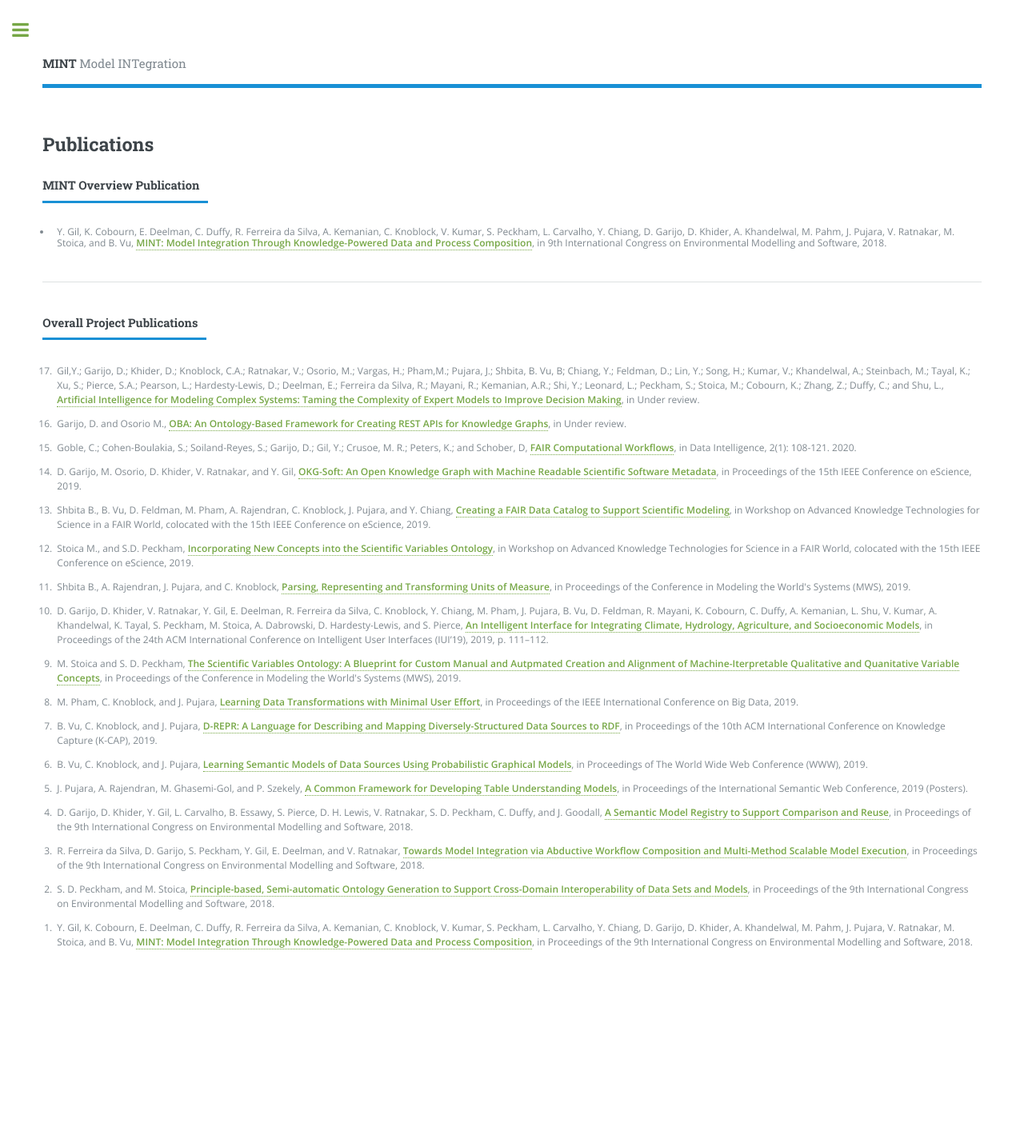
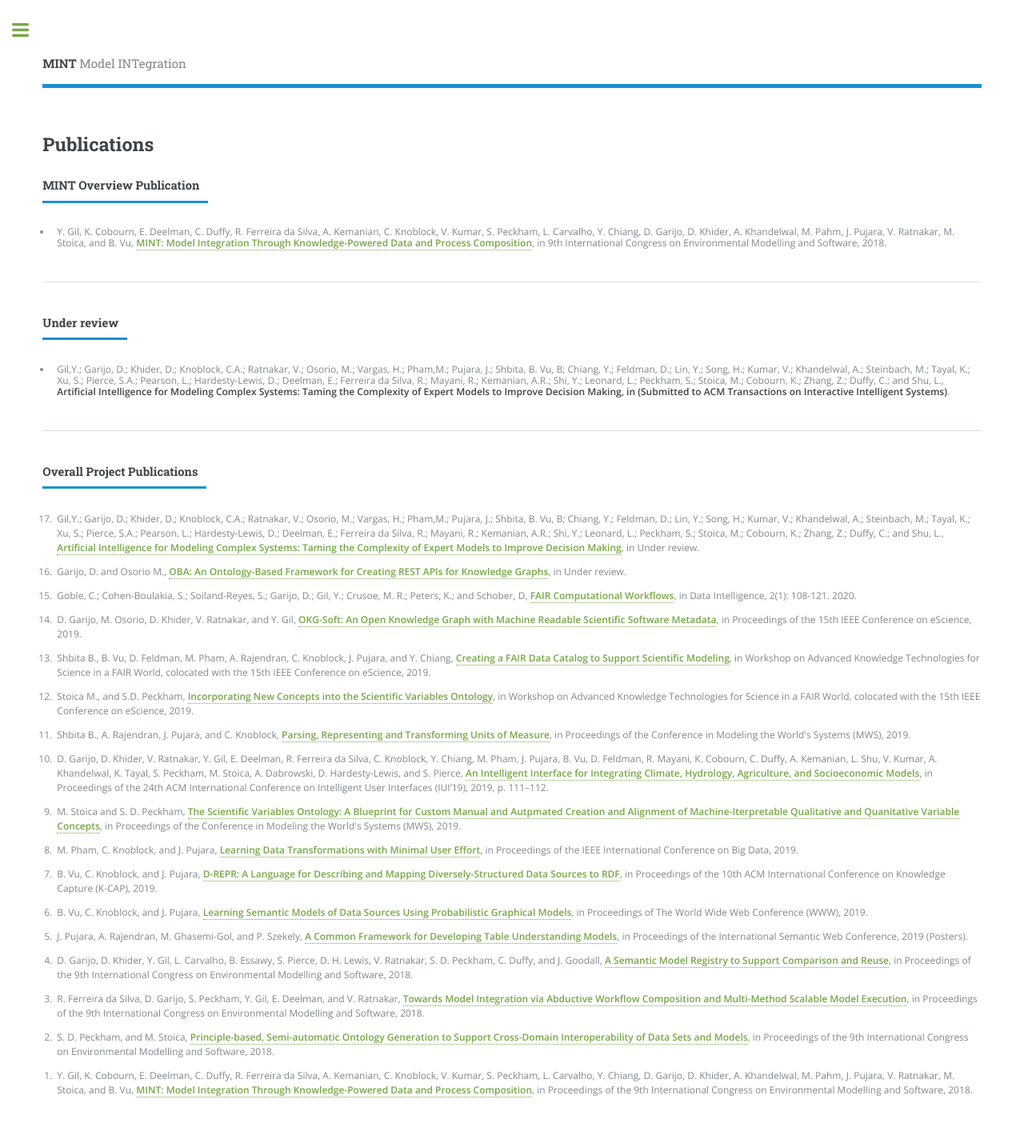
Before and after one commit to KnowledgeCaptureAndDiscovery/MINT, a Jekyll site: the page built from publications.html, in a window 1280 px wide. Shown: the whole page at 80% size. Built offline with Jekyll 4.4.1, drawn with Linux system fonts in a browser that asks for light colours; before the commit the page ends 1238 px from its top, so only the background shows below that.

Commit message:
Update publications.html

```diff
--- a/publications.html
+++ b/publications.html
@@ -21,6 +21,16 @@
 
     <hr class="major"/>
     <header class="major">
+        <h4>Under review</h4>
+    </header>
+    <ul style="font-size: 0.9em; line-height: 1.2em">
+        <li>
+            Gil,Y.; Garijo, D.; Khider, D.; Knoblock, C.A.; Ratnakar, V.; Osorio, M.; Vargas, H.; Pham,M.; Pujara, J.; Shbita, B. Vu, B; Chiang, Y.; Feldman, D.; Lin, Y.; Song, H.; Kumar, V.; Khandelwal, A.; Steinbach, M.; Tayal, K.; Xu, S.; Pierce, S.A.; Pearson, L.; Hardesty-Lewis, D.; Deelman, E.; Ferreira da Silva, R.; Mayani, R.; Kemanian, A.R.; Shi, Y.; Leonard, L.; Peckham, S.; Stoica, M.; Cobourn, K.; Zhang, Z.; Duffy, C.; and Shu, L., <strong>Artificial Intelligence for Modeling Complex Systems: Taming the Complexity of Expert Models to Improve Decision Making, in (Submitted to ACM Transactions on Interactive Intelligent Systems)</strong>.
+        </li>
+    </ul>
+
+    <hr class="major"/>
+    <header class="major">
         <h4>Overall Project Publications</h4>
     </header>
     <ol reversed style="font-size: 0.9em; line-height: 1.5em">
```
